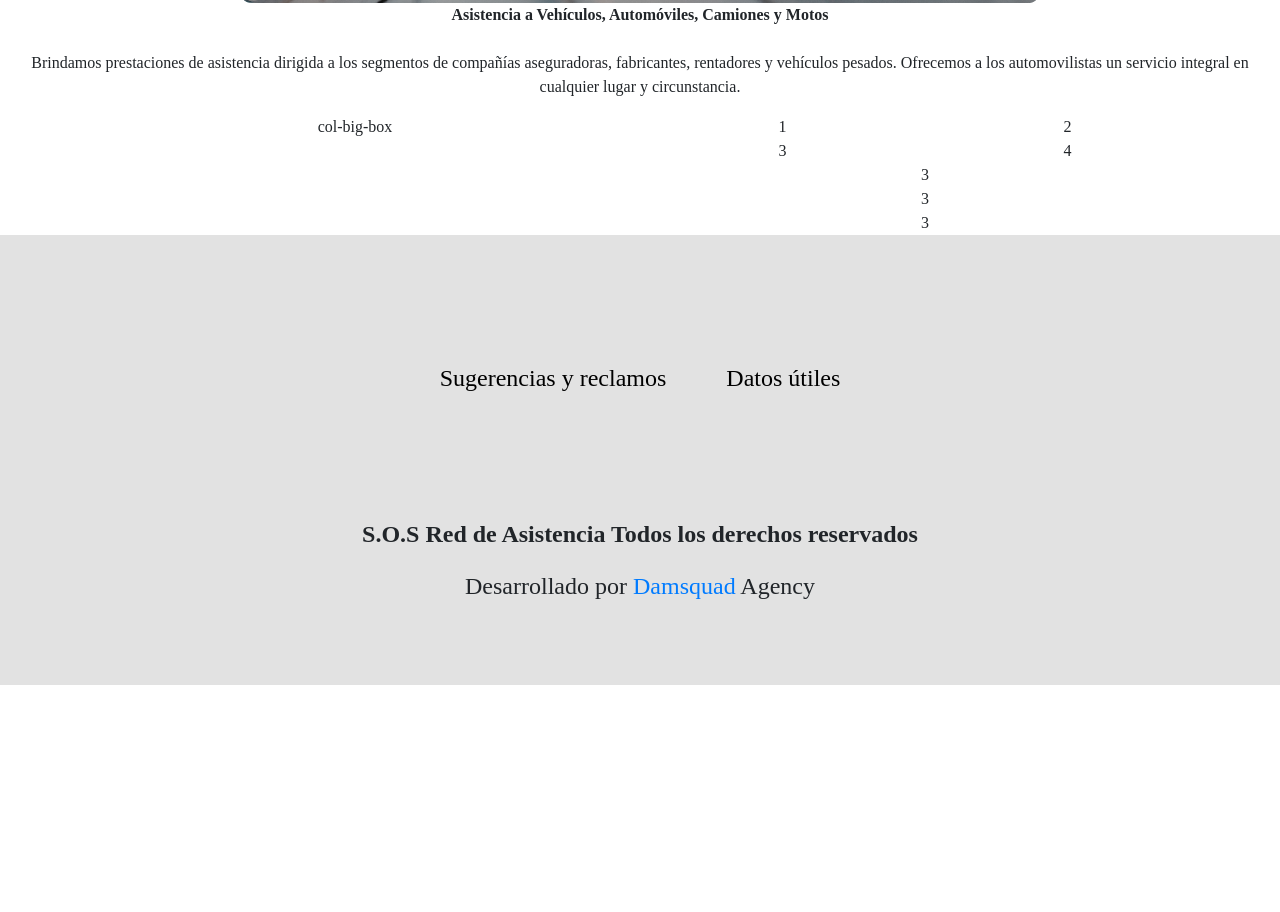
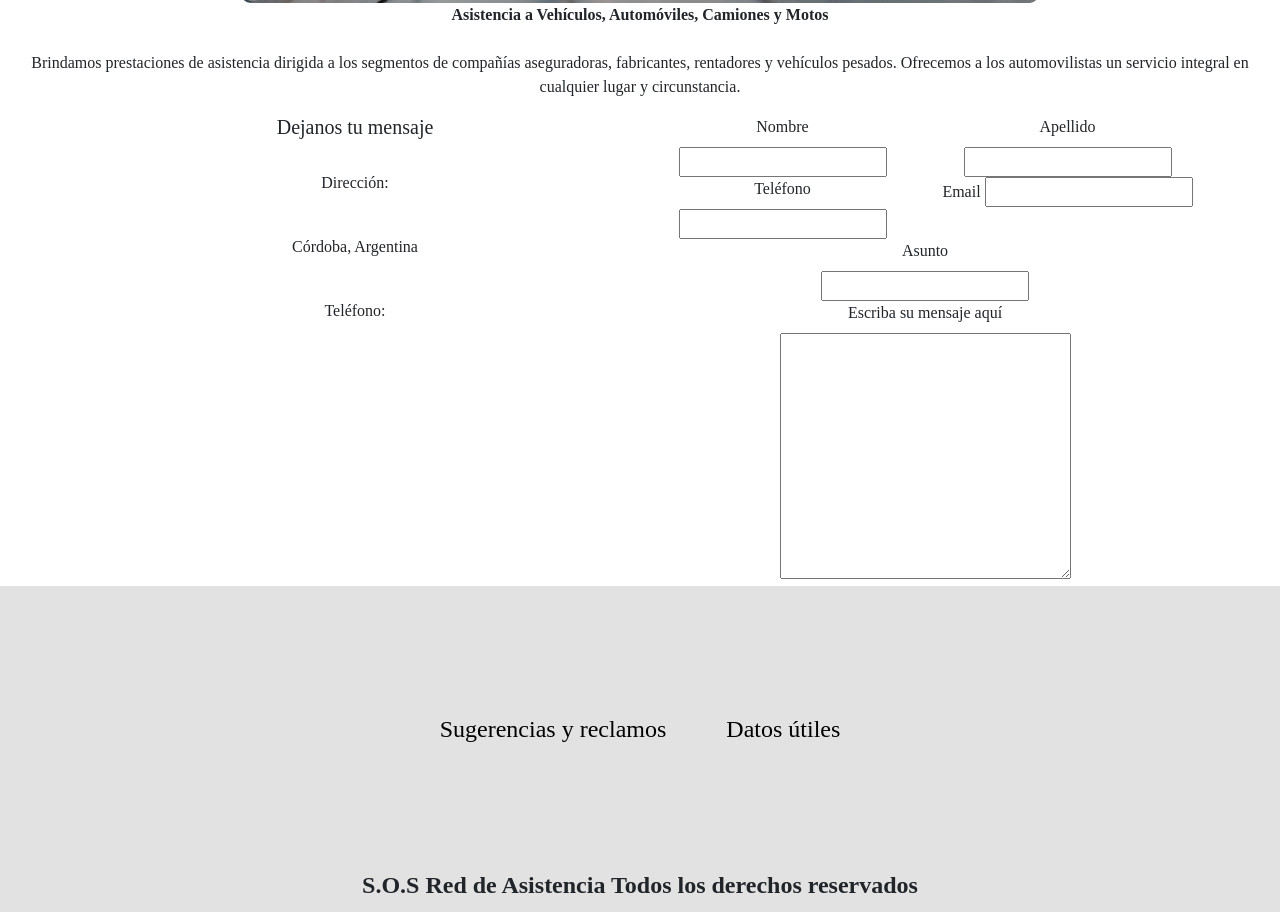
Before and after one commit to daninkc/sosred, a plain HTML site: page SOSred_main.html in a window 1280 px wide. Shown: the part 5443-6355 px from the top of the page. Before the commit the page ends 6128 px from the top, so only its background shows below. Drawn offline with nearby package versions, Linux system fonts and the light colour scheme.

Commit message:
Form area without format
Form part without formatting

```diff
--- a/SOSred_main.html
+++ b/SOSred_main.html
@@ -117,31 +117,58 @@
 
       <div class="container">
         <div class="row">
-          <div class="col big-box">
-            col-big-box
+          <div class="col-lg-6 big-box">
+            <h5>Dejanos tu mensaje</h5>
+            <br>
+            <p>Dirección:</p>
+            <br>
+            <p>Córdoba, Argentina</p>
+
+            <br>
+            <p>Teléfono:</p>
           </div>
 
-          <div class="col">
+          <div class="col-lg-6">
             <div class="row">
-              <div class="col mini-box">1</div>
-              <div class="col mini-box">2</div>
+              <div class="col mini-box">
+                <label for="nombre">Nombre
+                </label>
+                <input type="text">
+              </div>
+              <div class="col mini-box">
+              <label for="apellido">  Apellido</label>
+              <input type="text">
+              </div>
             </div>
             <div class="row">
-              <div class="col mini-box">3</div>
-              <div class="col mini-box">4</div>
+              <div class="col mini-box">
+               <label for="telefono"> Teléfono
+              </label>
+              <input type="text">
+               </div>
+              <div class="col mini-box">
+                <label for="telefono"> Email
+              </label>
+              <input type="email">
+            </div>
             </div>
 
             <div class="row">
-              <div class="col mini-box">3</div>
+              <div class="col mini-box">
+              <label for="asunto">  Asunto </label>
+              <br>
+              <input type="text">
+              </div>
             </div>
 
             <div class="row">
-              <div class="col mini-box">3</div>
-            </div>
+              <div class="col mini-box">
+<label for="mensaje">Escriba su mensaje aquí</label>
+<br>
+<textarea name="" id="" cols="30" rows="10"></textarea>
+                </div>
 
-            <div class="row">
-              <div class="col mini-box">3</div>
-            </div>
+                </div>
 
 
           </div>
```
